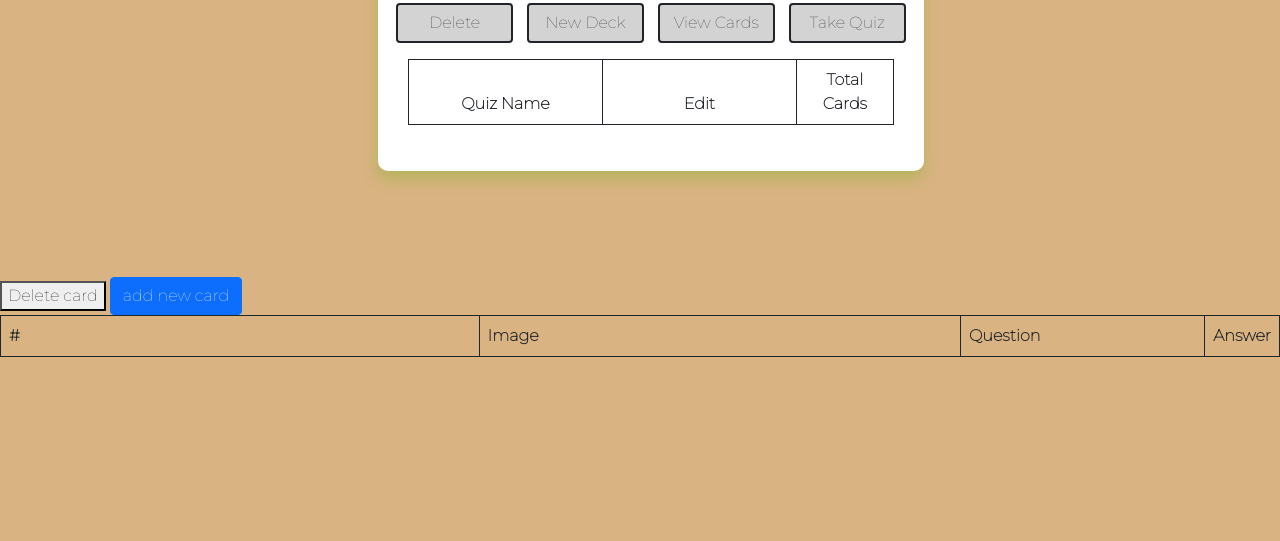
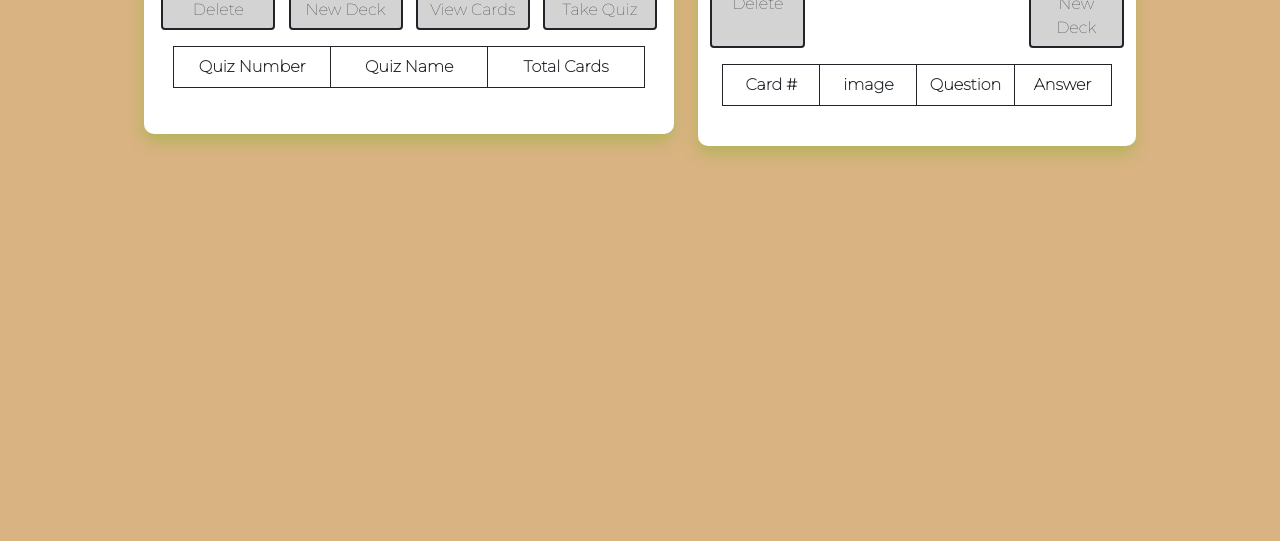
Before and after one commit to gabrielspinoza/study-app, a website: page views/index.html in a window 1280 px wide. Shown: the part 259-800 px from the top of the page. Drawn offline with nearby package versions, Linux system fonts and the light colour scheme; files that its build step writes are made by us from their sources; no server answers; files whose address does not match are found by name.

Commit message:
new cards table format

```diff
--- a/public/stylesheets/style.css
+++ b/public/stylesheets/style.css
@@ -21,16 +21,15 @@ input{
 }
 
 .box{
-    padding: 40px;
+    /* padding: 40px; */
     width: 100%;
-    min-width: 200px;
+    min-width: 330px;
     border-radius: 10px;
     background-color: white;
     -webkit-box-shadow: -1px 8px 15px 0px rgba(181,179,92,1);
     -moz-box-shadow: -1px 8px 15px 0px rgba(181,179,92,1);
     box-shadow: -1px 8px 15px 0px rgba(181,179,92,1);
     text-align: center;
-    margin: 2%;
     padding: 5.5%;
 }
 
@@ -45,7 +44,7 @@ input{
 }
 
 tr, td, th{
-    width: 40%;
+    width: 25%;
 }
 
 .mdlWin{
@@ -84,6 +83,11 @@ tr, td, th{
 
 .main{
     margin-top: 100px;
+    padding: 0%;
+}
+
+.myrow{
+    margin: 0%;
 }
 
 @keyframes rotate {
--- a/views/index.html
+++ b/views/index.html
@@ -40,7 +40,7 @@
     </nav>
 
     <div class="container main">
-        <div class="row h-100 j justify-content-center">
+        <div class="row h-100 justify-content-center m-lg-3 myrow">
 
             <div class="col-6">
                 <div class="box">
@@ -60,7 +60,7 @@
 
                                 <a id="editdeck" type="button" class="btn btn-block option" onclick="">View Cards</a>
 
-                                <a id="startQuiz" type="button" class="btn  btn-block option" data-bs-toggle="modal" data-bs-target="#quizWin" onclick="setupQuiz()" >Take Quiz</a>
+                                <a id="startQuiz" type="button" class="btn  btn-block option" data-bs-toggle="modal" data-bs-target="#quizWin" onclick="setupQuiz(container)">Take Quiz</a>
 
                                 <!-- <a id="startQuiz" type="button" class="btn  btn-block option" href="#quizWin" onclick="startQuiz()" onclick="">Add Card</a>
 
@@ -68,8 +68,8 @@
                             </div>
 
                             <tr>
+                                <th>Quiz Number</th>
                                 <th>Quiz Name</th>
-                                <th>Edit</th>
                                 <th>Total Cards</th>
                             </tr>
                         </thead>
@@ -83,7 +83,43 @@
 
                     </table>
                 </div>
+
             </div>
+
+            <div class="col-5">
+                <div class="box">
+                    <table class="table table-hover QuizHistory" id="cardstable">
+
+                        <h2>Deck Cards</h2>
+
+                        <!-- <button id="deletedeck" type="button">Delete</button>
+                        <button id="editdeck" type="button">Edit</button> -->
+
+                        <thead>
+                            <div class="row justify-content-between mb-3">
+                                <a id="deletecard" type="button" class="btn  btn-block option"  onclick="">Delete</a>
+
+                                <a id="addnewcard" type="button" class="btn btn-block option" data-bs-toggle="modal" data-bs-target="#newCardModal">New Deck</a>
+
+                            </div>
+
+                            <tr>
+                                <th>Card #</th>
+                                <th>image</th>
+                                <th>Question</th>
+                                <th>Answer</th>
+                            </tr>
+                        </thead>
+
+                        <tbody id="card_rows">
+                            <!-- <tr>
+                                <td><a href="#quizWin">First Quiz</a></td>
+                                <td><a href="">Delete</a></td>
+                            </tr> -->
+                        </tbody>
+
+                    </table>
+                </div>
 
             <!-- <div class="col-6">
                 <form class="box" action="" method="GET">
@@ -175,42 +211,7 @@
     <br>
     <br>
 
-    <button id="deletecard" type="button">Delete card</button>
-    <!-- Button trigger modal -->
-    <button id="addnewcard" type="button" class="btn btn-primary" data-bs-toggle="modal" data-bs-target="#newCardModal">
-        add new card
-    </button>
 
-    <table class="table table-hover" id="cardstable">
-        <thead>
-            <tr>
-                <th>#</th>
-                <th>Image</th>
-                <th>Question</th>
-                <th>Answer</th>
-            </tr>
-        </thead>
-        <tbody id="card_rows">
-            <!-- <tr class="table-row">
-                <th scope="row">1</th>
-                <th>image</th>
-                <th>???</th>
-                <th>answer!!!</th>
-            </tr>
-            <tr class="table-row">
-                <th scope="row">2</th>
-                <th>image</th>
-                <th>???</th>
-                <th>answer!!!</th>
-            </tr>
-            <tr class="table-row">
-                <th scope="row">3</th>
-                <th>image</th>
-                <th>???</th>
-                <th>answer!!!</th>
-            </tr> -->
-        </tbody>
-    </table>
 
 
   <!-- Modal for new deck -->
```
